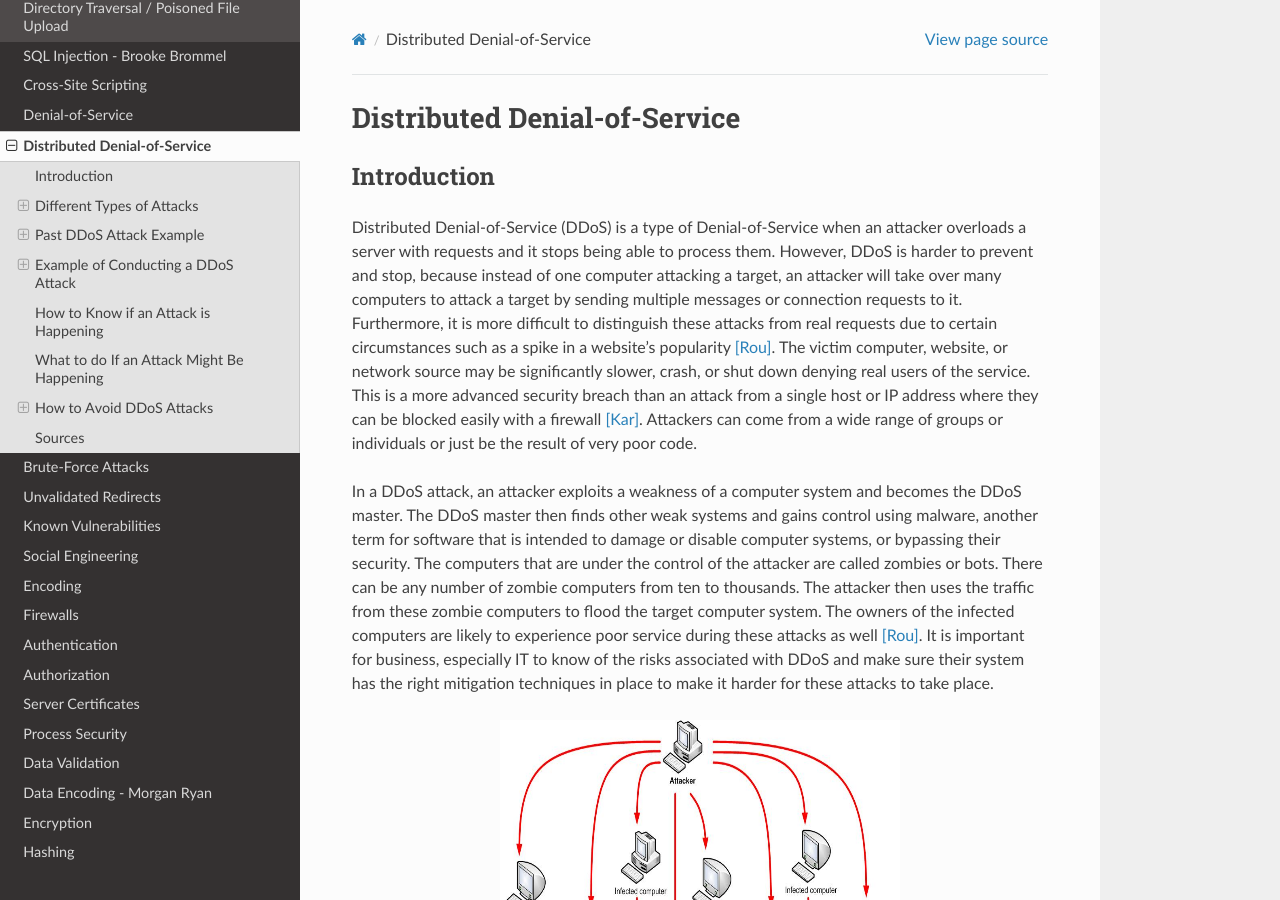
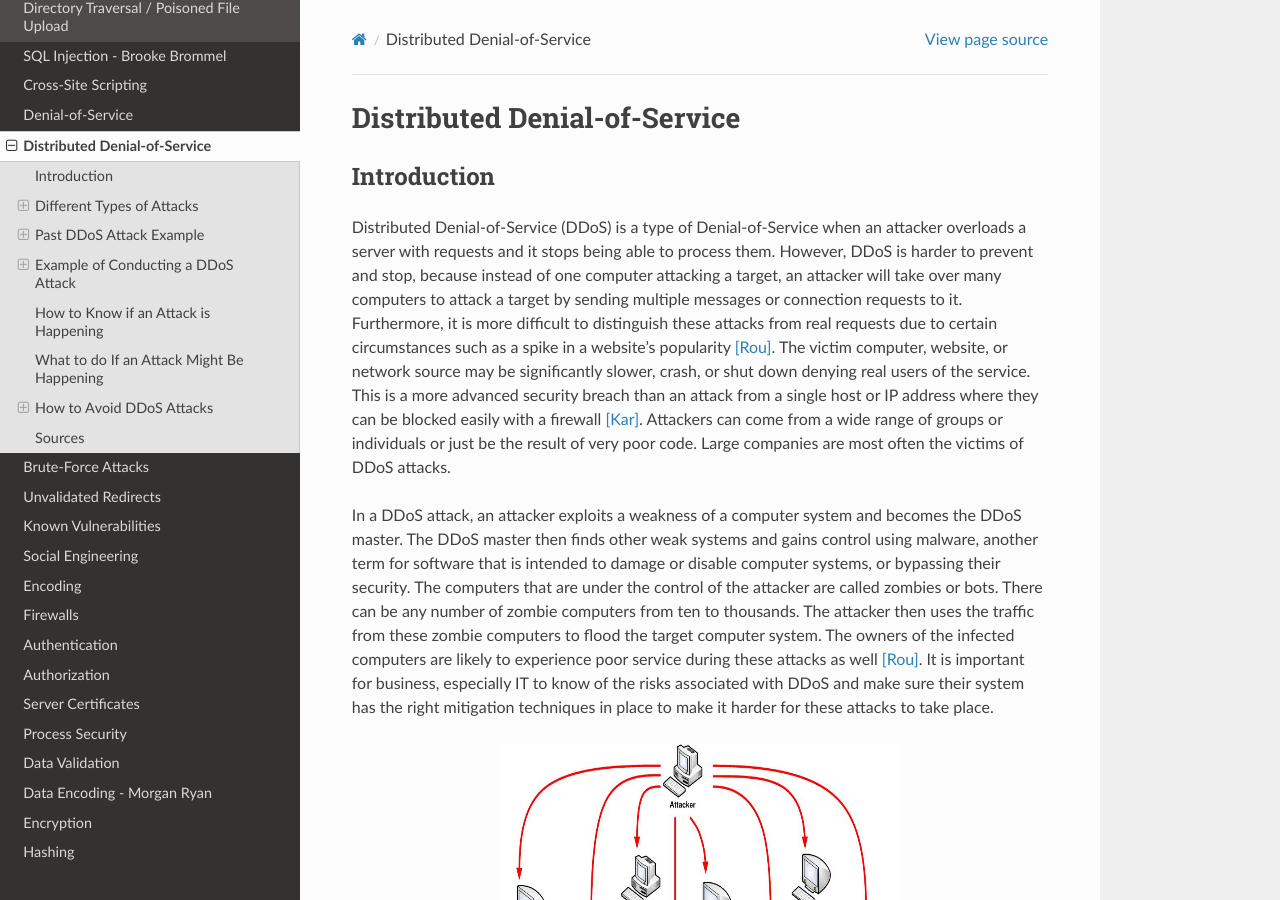
Before and after one commit to pvcraven/2017_web_security, a Sphinx documentation site: the page built from source/ddos/ddos.rst, in a window 1280 px wide and 900 px high. Built offline with Sphinx 7.4.7 and the Read the Docs theme 2.0.0, drawn with Linux system fonts in a browser that asks for light colours; some of the changed text lies outside the part shown.

Commit message:
Small changes

```diff
--- a/source/ddos/ddos.rst
+++ b/source/ddos/ddos.rst
@@ -4,7 +4,7 @@
 Introduction
 ------------
 
-Distributed Denial-of-Service (DDoS) is a type of Denial-of-Service when an attacker overloads a server with requests and it stops being able to process them. However, DDoS is harder to prevent and stop, because instead of one computer attacking a target, an attacker will take over many computers to attack a target by sending multiple messages or connection requests to it. Furthermore, it is more difficult to distinguish these attacks from real requests due to certain circumstances such as a spike in a website's popularity [Rou]_. The victim computer, website, or network source may be significantly slower, crash, or shut down denying real users of the service. This is a more advanced security breach than an attack from a single host or IP address where they can be blocked easily with a firewall [Kar]_. Attackers can come from a wide range of groups or individuals or just be the result of very poor code.
+Distributed Denial-of-Service (DDoS) is a type of Denial-of-Service when an attacker overloads a server with requests and it stops being able to process them. However, DDoS is harder to prevent and stop, because instead of one computer attacking a target, an attacker will take over many computers to attack a target by sending multiple messages or connection requests to it. Furthermore, it is more difficult to distinguish these attacks from real requests due to certain circumstances such as a spike in a website's popularity [Rou]_. The victim computer, website, or network source may be significantly slower, crash, or shut down denying real users of the service. This is a more advanced security breach than an attack from a single host or IP address where they can be blocked easily with a firewall [Kar]_. Attackers can come from a wide range of groups or individuals or just be the result of very poor code. Large companies are most often the victims of DDoS attacks.
 
 In a DDoS attack, an attacker exploits a weakness of a computer system and becomes the DDoS master. The DDoS master then finds other weak systems and gains control using malware, another term for software that is intended to damage or disable computer systems, or bypassing their security. The computers that are under the control of the attacker are called zombies or bots. There can be any number of zombie computers from ten to thousands. The attacker then uses the traffic from these zombie computers to flood the target computer system. The owners of the infected computers are likely to experience poor service during these attacks as well [Rou]_. It is important for business, especially IT to know of the risks associated with DDoS and make sure their system has the right mitigation techniques in place to make it harder for these attacks to take place.
 
@@ -90,6 +90,8 @@
 
 How to Avoid DDoS Attacks
 -------------------------
+While there is no way to absolutely rid a company from the threat of a DDoS attack, there are measures the company can take to decrease the chance of a large, expensive and damaging attack from taking place.
+
 Architecture
 ~~~~~~~~~~~~
 * Servers in different data centers, locate them on different networks, and have diverse paths
```
